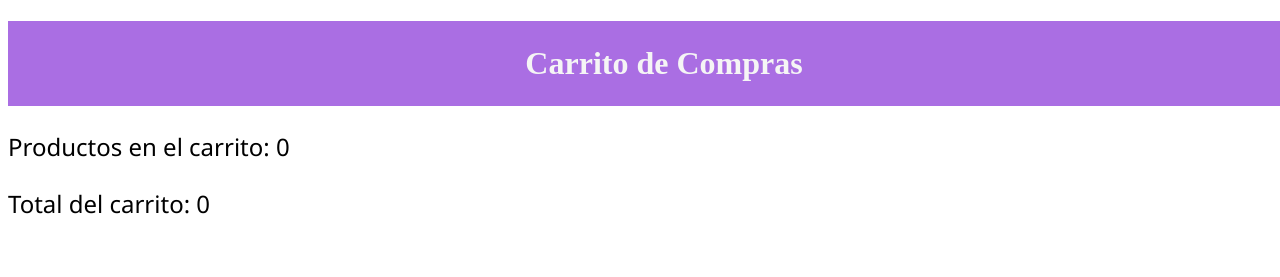
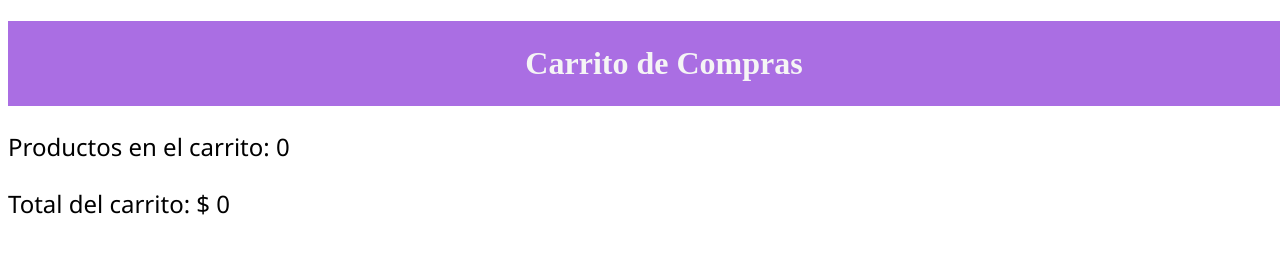
Before and after one commit to Juan8516/01.carritoComprasAngular, an Angular app: page / in a window 1280 px wide. Shown: the top 277 px of the page. Built offline with nearby package versions, Linux system fonts and the light colour scheme.

Commit message:
funcionalidad vaciar carrito

```diff
--- a/src/app/components/carrito/carrito.html
+++ b/src/app/components/carrito/carrito.html
@@ -2,7 +2,7 @@
 
 <div class="contenedor">
     <p>Productos en el carrito: {{cantidadProductos}}</p>
-    <P>Total del carrito: {{totalCarrito}}</P>
+    <P>Total del carrito: $ {{totalCarrito}}</P>
 </div>
 
 <div class="botones">
@@ -13,7 +13,7 @@
     <button (click)="add5Productos()">Añadir 5 productos</button>
     <button>Aplicar cupon</button>
     <button (click)="deleteProducto()">Eliminar producto</button>
-    <button>Vaciar carrito</button>
+    <button (click)="vaciarCarrito()">Vaciar carrito</button>
 </div>
 
 @if(notificacion){
--- a/src/app/components/carrito/carrito.ts
+++ b/src/app/components/carrito/carrito.ts
@@ -45,6 +45,14 @@ export class Carrito {
     }
   }
 
+  vaciarCarrito() {
+      this.cantidadProductos = 0;
+      this.totalCarrito = 0;
+
+      console.log(`Carrito vacio. precio total ${this.totalCarrito} pesos`);
+      this.comprobarNotificacion();
+  }
+
   comprobarNotificacion() {
 
     let limitePrecio = 1000000;
```
